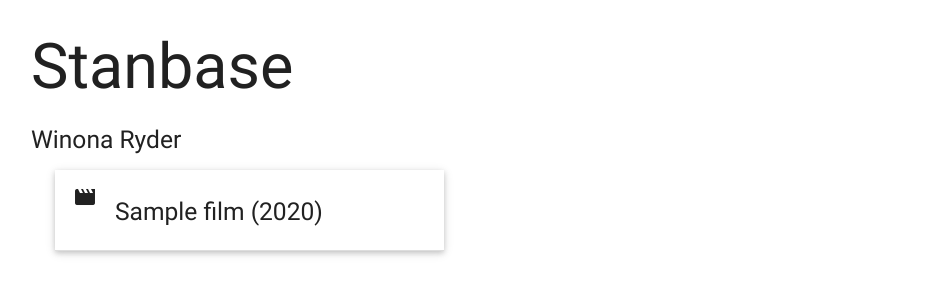
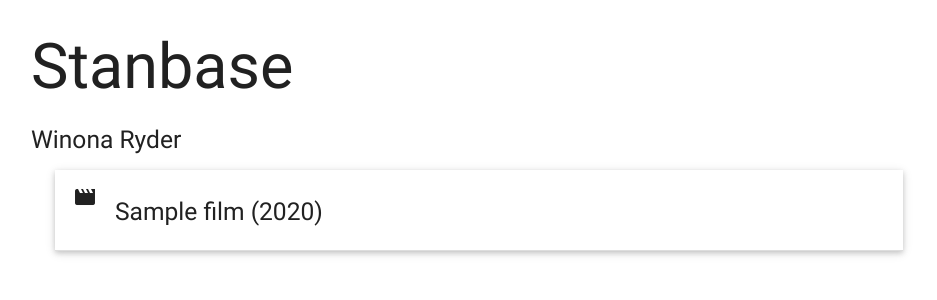
Before and after one commit to adonegan/stan_base, a Flask app: page / in a window 1280 px wide. Shown: the top 300 px of the page, without its empty margins (161-1098 px from the left). Run offline with Flask 2, Linux system fonts and the light colour scheme; a database or web service that is not in the repository returns one stand-in record (values such as "Sample title"); some libraries are stand-ins or nearby versions.

Commit message:
changed col size to 12 on collapse

```diff
--- a/templates/films.html
+++ b/templates/films.html
@@ -3,7 +3,7 @@
 
 
 <div class="row">
-    <div class="col s12 m12 l6 xl6">
+    <div class="col s12">
         <ul class="collapsible popout" data-collapsible="accordion">
             {% for film in films %}
             <li>
```
